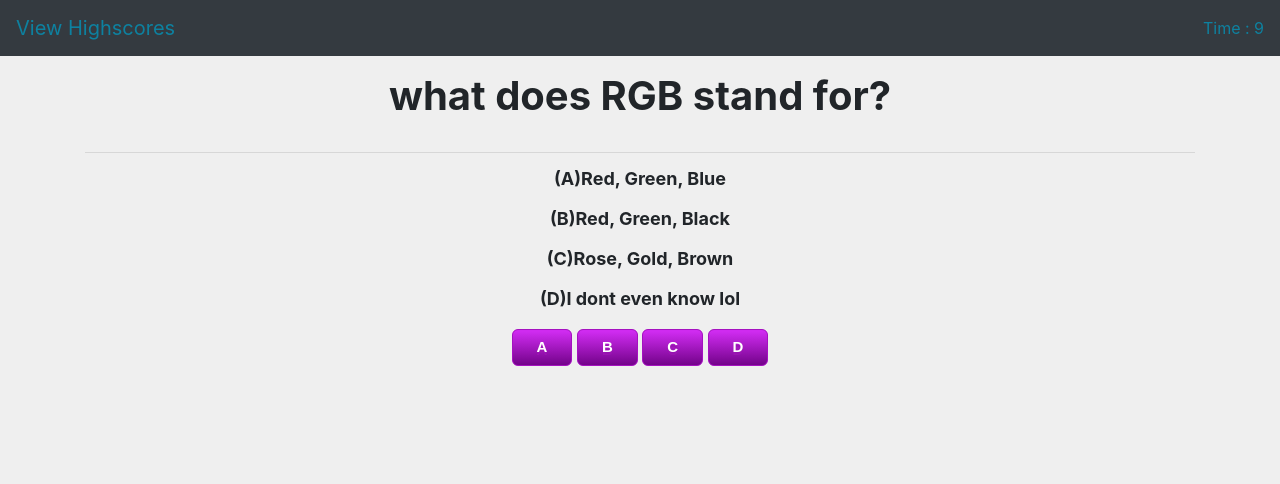
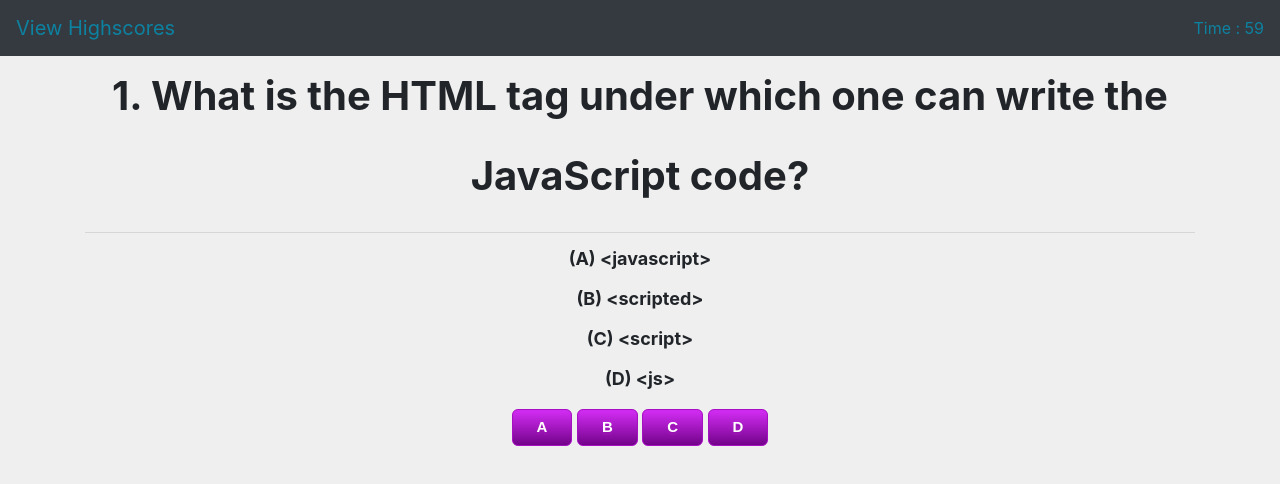
Before and after one commit to Kooki-eByte/coding_Quiz, a plain HTML site: page index.html in a window 1280 px wide. Both pictures are taken after a click on the button "Start Game". Drawn offline with nearby package versions, Linux system fonts and the light colour scheme.

Commit message:
Added in all of the questions

```diff
--- a/Assets/scripts.js
+++ b/Assets/scripts.js
@@ -6,6 +6,7 @@ const timerEl = document.querySelector("#countdown");
 const headerTag = document.querySelector("#startHead");
 const mutlipleChoiceAnswers = document.querySelector("#startPara");
 const displayForm = document.querySelector("#display-highscore-form");
+const viewHighScore = document.querySelector("#viewHS");
 const scoreboardList = document.querySelector("ul");
 const ansButtonDiv = document.querySelector(".answerbtns");
 const paraDiv = document.querySelector(".paraDiv");
@@ -14,25 +15,57 @@ const submitResetDiv = document.querySelector(".submit-reset-btn");
 
 const quizQandA = [
   {
-    question: "what does RGB stand for?",
+    question:
+      "1. What is the HTML tag under which one can write the JavaScript code?",
     choices:
-      "(A)Red, Green, Blue\r\n\r\n(B)Red, Green, Black\r\n\r\n(C)Rose, Gold, Brown\r\n\r\n(D)I dont even know lol",
+      "(A) <javascript>\r\n\r\n(B) <scripted>\r\n\r\n(C) <script>\r\n\r\n(D) <js>",
+    answer: "C",
+  },
+  {
+    question:
+      "2. What is the correct syntax for referring to an external script called “geek.js”?",
+    choices:
+      "A. <script src=”geek.js”>\r\n\r\nB. <script href=”geek.js”>\r\n\r\nC. <script ref=”geek.js”>\r\n\r\nD.<script name=”geek.js”>",
     answer: "A",
   },
   {
-    question: "Question 2?",
-    choices: "A. ans1\r\n\r\nB. ans2\r\n\r\nC. ans3\r\n\r\nD. ans4",
+    question:
+      "3. What is the syntax for creating a function in JavaScript named as Geekfunc?",
+    choices:
+      "A. function = Geekfunc()\r\n\r\nB. function Geekfunc()\r\n\r\nC. function := Geekfunc()\r\n\r\nD. function : Geekfunc()",
     answer: "B",
   },
   {
-    question: "Question 3?",
-    choices: "A. ans1\r\n\r\nB. ans2\r\n\r\nC. ans3\r\n\r\nD. ans4",
+    question: "4. How is the function called in JavaScript?",
+    choices:
+      "A.  call Geekfunc();\r\n\r\nB. call function GeekFunc();\r\n\r\nC. Geekfunc();\r\n\r\nD. function Geekfunc();",
     answer: "C",
   },
   {
-    question: "Question 4?",
-    choices: "A. ans1\r\n\r\nB. ans2\r\n\r\nC. ans3\r\n\r\nD. ans4",
+    question: "5. How is the function called in JavaScript?",
+    choices:
+      "A.  call Geekfunc();\r\n\r\nB. call function GeekFunc();\r\n\r\nC. Geekfunc();\r\n\r\nD. function Geekfunc();",
+    answer: "C",
+  },
+  {
+    question:
+      "6. How to write an ‘if’ statement for executing some code. If 'i' is NOT equal to 5?",
+    choices:
+      "A. if(i<>5)\r\n\r\nB. if i<>5\r\n\r\nC. if(i!=5)\r\n\r\nD. if i!=5",
+    answer: "C",
+  },
+  {
+    question: "7. How to initialize an array in JavaScript?",
+    choices:
+      "A.  var Geeks= ‘Geek1’, ‘Geek2’, ‘Geek3’\r\n\r\nB. var Geeks=(1:Geek1, 2:Geek2, 3:Geek3)\r\n\r\nC. var Geeks=(1=Geek1, 2=Geek2, 3=Geek3)\r\n\r\nD. var Geeks=[“Geek1”, “Geek2”, “Geek3”]",
     answer: "D",
+  },
+  {
+    question:
+      "8. What is the method in JavaScript used to remove the whitespace at the beginning and end of any string ?",
+    choices:
+      "A. strip()\r\n\r\nB. trim()\r\n\r\nC. stripped()\r\n\r\nD. trimmed()",
+    answer: "B",
   },
 ];
 
@@ -41,11 +74,12 @@ let highscore = JSON.parse(localStorage.getItem("highscore"));
 let scoreboard = JSON.parse(localStorage.getItem("scoreboard"));
 let questionCounter = 0;
 let name = JSON.parse(localStorage.getItem("name"));
-
+let scoreboardArr = [];
+isDone = false;
 // function to start the timer and have it display on screen.. Count down from 60 seconds
 function timeStarter(event) {
   event.preventDefault();
-  let timeLeft = 10;
+  var timeLeft = 60;
   timerEl.textContent = timeLeft;
 
   let timeInterval = setInterval(() => {
@@ -56,7 +90,10 @@ function timeStarter(event) {
       timerEl.textContent = "0";
       console.log("Time is done");
       clearInterval(timeInterval);
-      endGame();
+      if (isDone === false) {
+        isDone = true;
+        endGame();
+      }
     }
   }, 1000);
 }
@@ -64,10 +101,13 @@ function timeStarter(event) {
 // * updateDisplay to show the questions and choices
 function updateDisplay(arr) {
   // Put question on the header
-  headerTag.textContent = arr[questionCounter].question;
-  mutlipleChoiceAnswers.textContent = arr[questionCounter].choices;
-
-  console.log("DONE!!");
+  if (questionCounter < arr.length) {
+    headerTag.textContent = arr[questionCounter].question;
+    mutlipleChoiceAnswers.textContent = arr[questionCounter].choices;
+  } else {
+    isDone = true;
+    endGame();
+  }
 }
 
 // * The start and end game functions
@@ -118,23 +158,14 @@ function displayHighscoreForm() {
   newSubmit.addEventListener("click", function (event) {
     event.preventDefault();
     let name = newInput.value.trim();
-    localStorage.setItem("name", JSON.stringify(name));
-    localStorage.setItem("highscore", JSON.stringify(highscore));
-    scoreboard.push({ name: name, highscore: highscore });
-    localStorage.setItem("scoreboard", JSON.stringify(scoreboard));
-    // let storedNameArr = JSON.parse(localStorage.getItem("nameArr"));
-    // let storedScoreArr = JSON.parse(localStorage.getItem("scoreArr"));
-    location.href = "./assets/highscore.html";
-    storeArrays();
-    renderScoreboard(name);
+    console.log("displayHighscoreForm -> name", name);
   });
 
   // * reset listener
   resetBtn.addEventListener("click", function (event) {
     event.preventDefault();
+    isDone = false;
     location.href = "./index.html";
-    console.log(highscore);
-    console.log(name);
   });
 }
 
@@ -144,7 +175,11 @@ function displayHighscoreForm() {
 startBtn.addEventListener("click", () => {
   highscore = 0;
   startBtn.setAttribute("class", "hide");
-  // ? start timer function
+  // Have var assign to local storage
+  if (scoreboard !== null) {
+    scoreboardArr = scoreboard;
+  }
+  // start the game
   startGame();
 });
 
@@ -152,7 +187,7 @@ startBtn.addEventListener("click", () => {
 ansButtonDiv.addEventListener("click", function (event) {
   const selectedAnswer = event.target.value;
   const answerForQuestion = quizQandA[questionCounter].answer;
-  console.log(selectedAnswer);
+  //   console.log(selectedAnswer);
 
   if (selectedAnswer === answerForQuestion) {
     highscore += 5;
@@ -178,8 +213,8 @@ function storeArrays() {
 
 function renderScoreboard() {
   // Clear todoList element and update todoCountSpan
-  scoredboardList.innerHTML = ""; // This allows the list to update if something got deleted
-
+  // scoredboard.innerHTML = ""; // This allows the list to update if something got deleted
+  scoredboard.innerHTML = "";
   // Render a new li for each todo
   for (let i = 0; i < scoreboard.length; i++) {
     let nameLi = document.createElement("li");
--- a/index.html
+++ b/index.html
@@ -15,9 +15,7 @@
   </head>
   <body>
     <nav class="navbar navbar-dark bg-dark" id="wholeNav">
-      <a class="navbar-brand" id="viewHS" href="./Assets/highscore.html"
-        >View Highscores</a
-      >
+      <a class="navbar-brand" id="viewHS" href="#">View Highscores</a>
 
       <p id="timerP">Time : <span id="countdown">0</span></p>
     </nav>
@@ -32,6 +30,7 @@
             <p id="startPara">
               This is a quiz to practice your knowledge of coding in JavaScript
             </p>
+            <ul id="scoreboard-list"></ul>
           </div>
         </div>
         <form id="display-highscore-form"></form>
```
